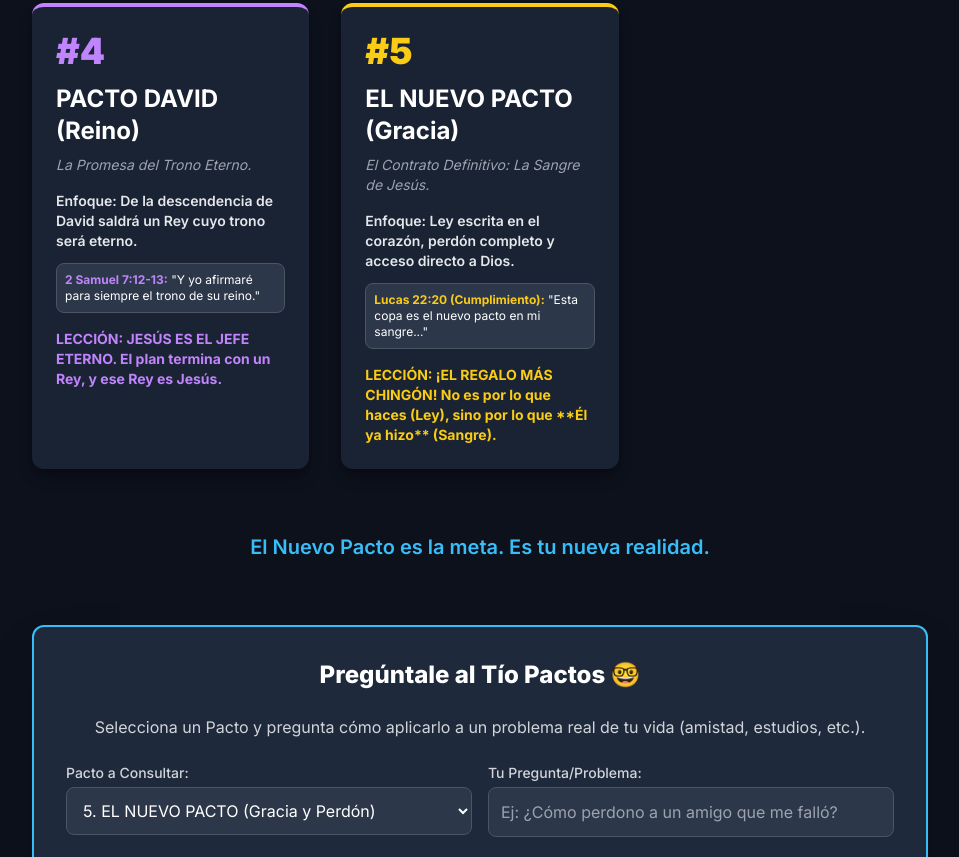
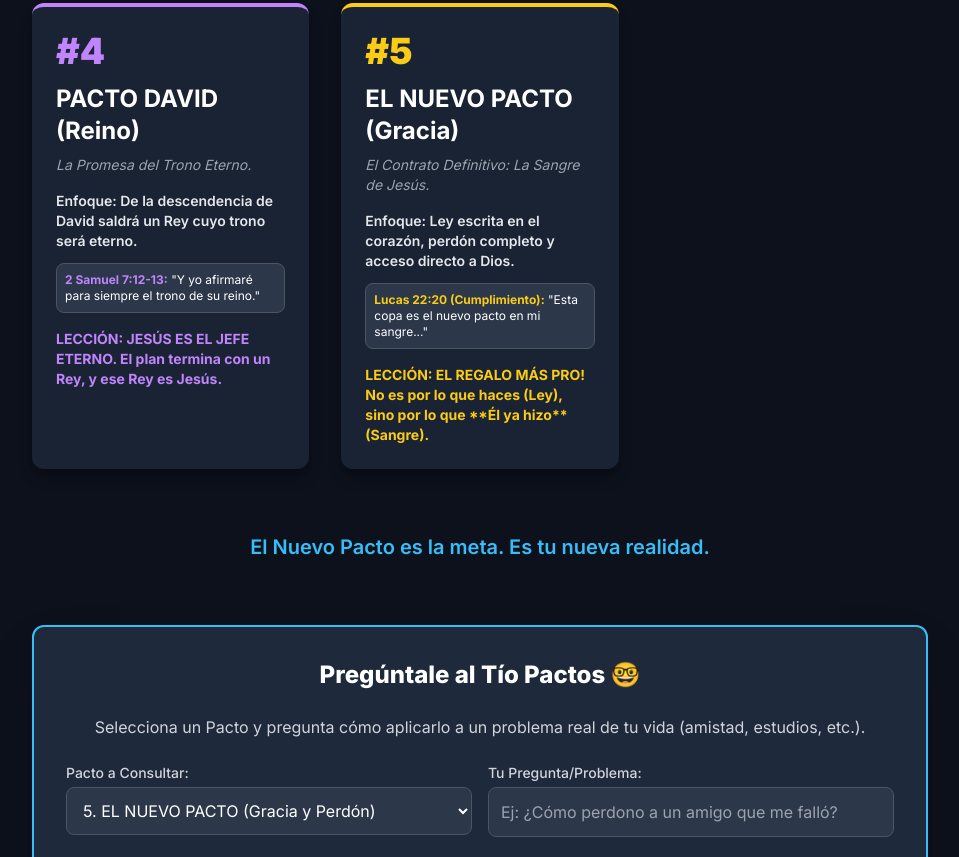
Before and after one commit to israelmoroyoquii-oss/Pactos-de-Dios, a plain HTML site: page index.html in a window 1280 px wide. Shown: the part 699-1556 px from the top of the page, without its empty margins (160-1119 px from the left). Drawn offline with nearby package versions, Linux system fonts and the light colour scheme.

Commit message:
Update index.html

```diff
--- a/index.html
+++ b/index.html
@@ -37,7 +37,7 @@
     </header>
 
     <main class="py-12 px-4 sm:px-6 lg:px-8">
-        <div class="max-w-4xl mx-auto grid grid-cols-1 md:grid-cols-2 lg:grid-cols-3 gap-8">
+        <div class="max-w-4xl mx-auto grid grid-cols-1 md:col-span-2 lg:grid-cols-3 gap-8">
 
             <!-- Pacto 1: NOÉ -->
             <div class="covenant-card bg-[#1a2333] p-6 rounded-xl border-t-4 border-t-green-400">
@@ -114,7 +114,7 @@
                         <strong class="text-yellow-400">Lucas 22:20 (Cumplimiento):</strong> "Esta copa es el nuevo pacto en mi sangre..."
                     </p>
                     <p class="text-sm font-bold text-yellow-400 pt-1">
-                        LECCIÓN: ¡EL REGALO MÁS CHINGÓN! No es por lo que haces (Ley), sino por lo que **Él ya hizo** (Sangre).
+                        LECCIÓN: EL REGALO MÁS PRO! No es por lo que haces (Ley), sino por lo que **Él ya hizo** (Sangre).
                     </p>
                 </div>
             </div>
```
